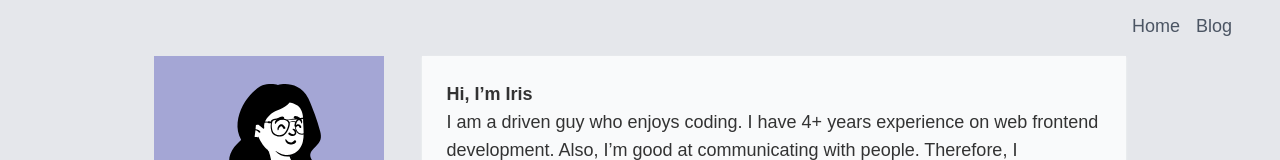
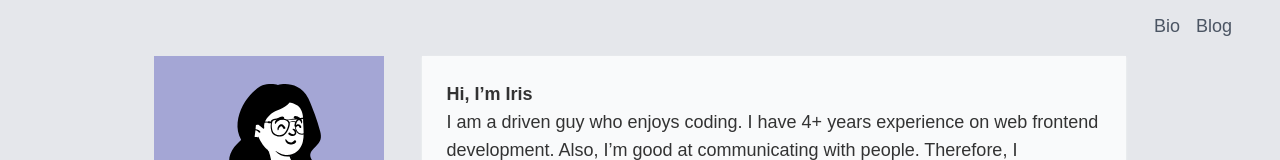
Before and after one commit to HiHiPoBang/smp-portfolio, a Next.js app: page / in a window 1280 px wide. Shown: the top 160 px of the page. Built offline with nearby package versions, Linux system fonts and the light colour scheme.

Commit message:
fix: modify the navigation link name

```diff
--- a/components/Header.tsx
+++ b/components/Header.tsx
@@ -5,7 +5,7 @@ const Header = () => (
   <>
     <HeaderWrapper>
       <Navigation className="flex justify-end gap-4">
-        <SiteLink herf="/">Home</SiteLink>
+        <SiteLink herf="/">Bio</SiteLink>
         <SiteLink herf="/blog">Blog</SiteLink>
       </Navigation>
     </HeaderWrapper>
```
